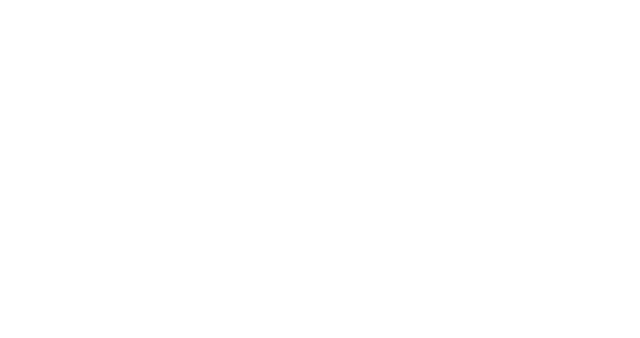
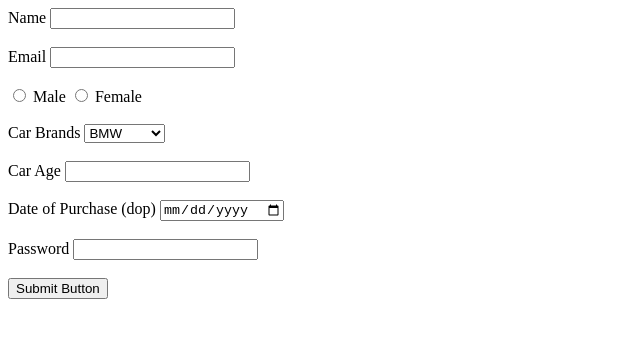
Before and after one commit to acciojob/car-insurance-form-TanishkaCh30, a website: page main.html in a window 1280 px wide. Shown: the whole page, without its empty margins (0-640 px from the left). Drawn offline with Linux system fonts and the light colour scheme.

Commit message:
created a submission

```diff
--- a/main.html
+++ b/main.html
@@ -7,7 +7,45 @@
 </head>
 
 <body>
-	<!-- the entire body must be written by student -->
+	<form method="post">
+		<label for="name">Name</label>
+		<input type="text" id="name" required>
+		<br>
+		<br>
+		<label for="email">Email</label>
+		<input type="email" id="email" required>
+		<br>
+		<br>
+		<input type="radio" name="gender" required>
+		<label for="male">Male</label>
+		<input type="radio" name="gender"  required>
+		<label for="female">Female</label>
+		<br>
+		<br>
+		<label for="cars">Car Brands</label>
+		<select id="cars" name="cars">
+			<option value="B">BMW</option>
+			<option value="A">Audi</option>
+			<option value="M">Mercedez</option>
+		</select>
+		<br>
+		<br>
+		<label for="carage">Car Age</label>
+		<input type="number" id="carage" required>
+		<br>
+		<br>
+		<label for="dop">Date of Purchase (dop)</label>
+		<input type="date" id="dop" required>
+		<br>
+		<br>
+		<label for="password">Password</label>
+		<input type="password" id="password" required>
+		<br>
+		<br>
+		<button type="submit">Submit Button</button>
+
+
+	</form>
     <script type="text/javascript" src="./script.js">
 </script>
 
```
